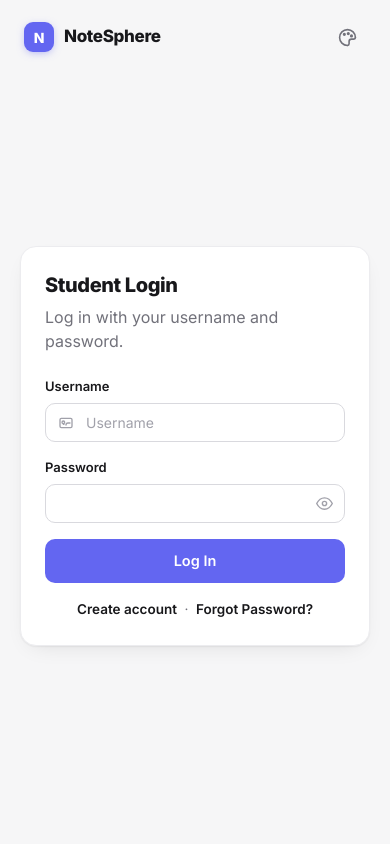
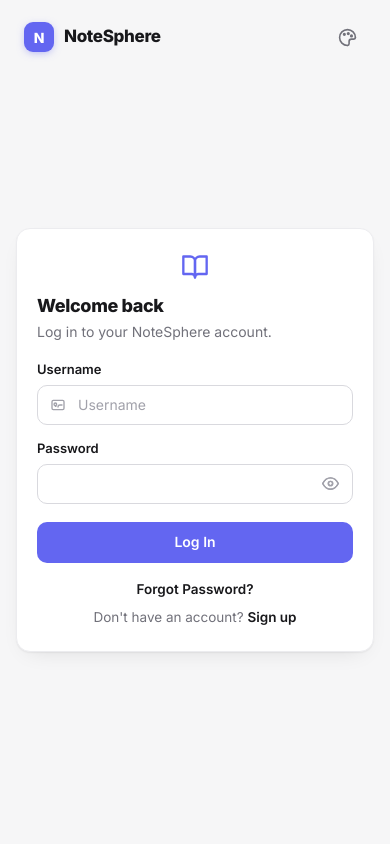
Before and after one commit to ameenul-hashim/notesphere, a Django app: page /login/ in a window 390 px wide. Run offline with Django 5.2, Linux system fonts and the light colour scheme; some libraries are stand-ins or nearby versions.

Commit message:
Improve login page, add password toggle, fix mobile auth layout
- Redesign login page with book icon brand, better spacing
- Add password show/hide eye toggle to all password fields
- Improve mobile auth layout: tighter padding, no scroll
- Add auth-header-brand CSS class
- Add initInlinePasswordToggles JS handler

```diff
--- a/static/css/app.css
+++ b/static/css/app.css
@@ -1117,6 +1117,13 @@ p {
   font-weight: 800;
 }
 
+.auth-header-brand {
+  display: flex;
+  align-items: center;
+  justify-content: center;
+  margin-bottom: 14px;
+}
+
 .auth-sub {
   margin: 4px 0 22px;
   font-size: 14px;
@@ -1156,6 +1163,65 @@ p {
 .input-wrap:focus-within .input-icon {
   color: var(--primary);
   transform: scale(1.08);
+}
+
+/* Password toggle */
+.input-wrap--password .input {
+  padding-right: 40px;
+}
+.password-toggle {
+  position: absolute;
+  right: 8px;
+  top: 50%;
+  transform: translateY(-50%);
+  display: flex;
+  align-items: center;
+  justify-content: center;
+  width: 30px;
+  height: 30px;
+  border: none;
+  background: transparent;
+  color: var(--text-faint);
+  cursor: pointer;
+  border-radius: 4px;
+  transition: color 0.15s ease, background 0.15s ease;
+  padding: 0;
+}
+.password-toggle:hover {
+  color: var(--text);
+  background: var(--surface-2);
+}
+.password-toggle:focus-visible {
+  outline: 2px solid var(--primary);
+  outline-offset: 1px;
+}
+
+/* Auth page mobile optimizations */
+@media (max-width: 480px) {
+  .auth-main {
+    padding: 60px 16px 24px;
+    min-height: 100dvh;
+  }
+  .auth-card {
+    padding: 24px 20px;
+    border-radius: 14px;
+  }
+  .auth-card--wide {
+    max-width: 100%;
+  }
+  .auth-title {
+    font-size: 18px;
+  }
+  .auth-sub {
+    margin-bottom: 18px;
+  }
+  .field {
+    margin-bottom: 14px;
+  }
+  .btn-lg {
+    padding: 11px 20px;
+    font-size: 14px;
+  }
 }
 
 /* Inline non-field error box */
--- a/static/js/main.js
+++ b/static/js/main.js
@@ -402,9 +402,30 @@
   }
 
 
+  /* ---------- Inline password toggle (from _field.html template) ---------- */
+  function initInlinePasswordToggles() {
+    document.querySelectorAll(".password-toggle").forEach(function (btn) {
+      var wrap = btn.closest(".input-wrap--password");
+      if (!wrap) return;
+      var input = wrap.querySelector("input");
+      if (!input) return;
+      var eyeOpen = btn.querySelector(".pw-eye-open");
+      var eyeClosed = btn.querySelector(".pw-eye-closed");
+      btn.addEventListener("click", function () {
+        var visible = input.type === "text";
+        input.type = visible ? "password" : "text";
+        if (eyeOpen) eyeOpen.style.display = visible ? "" : "none";
+        if (eyeClosed) eyeClosed.style.display = visible ? "none" : "";
+        input.focus();
+      });
+    });
+  }
+
+
   document.addEventListener("DOMContentLoaded", function () {
     modalEl = document.getElementById("modal");
     initPasswordToggles();
+    initInlinePasswordToggles();
     initSidebar();
     initToasts();
     initSidebarCollapse();
--- a/templates/_field.html
+++ b/templates/_field.html
@@ -3,7 +3,7 @@
     <label for="{{ field.id_for_label }}" class="field-label">{{ field.label }}</label>
   {% endif %}
   {% if icon %}
-    <div class="input-wrap">
+    <div class="input-wrap{% if icon == 'lock' %} input-wrap--password{% endif %}">
       <svg class="input-icon" viewBox="0 0 24 24" fill="none" stroke="currentColor" stroke-width="2" stroke-linecap="round" stroke-linejoin="round" aria-hidden="true">
         {% if icon == "user" %}
           <path d="M20 21v-2a4 4 0 0 0-4-4H8a4 4 0 0 0-4 4v2"/><circle cx="12" cy="7" r="4"/>
@@ -20,6 +20,17 @@
         {% endif %}
       </svg>
       {{ field }}
+      {% if icon == "lock" %}
+        <button type="button" class="password-toggle" aria-label="Toggle password visibility" tabindex="-1">
+          <svg class="pw-eye-open" viewBox="0 0 24 24" fill="none" stroke="currentColor" stroke-width="2" stroke-linecap="round" stroke-linejoin="round" width="16" height="16">
+            <path d="M1 12s4-8 11-8 11 8 11 8-4 8-11 8-11-8-11-8z"/><circle cx="12" cy="12" r="3"/>
+          </svg>
+          <svg class="pw-eye-closed" viewBox="0 0 24 24" fill="none" stroke="currentColor" stroke-width="2" stroke-linecap="round" stroke-linejoin="round" width="16" height="16" style="display:none">
+            <path d="M17.94 17.94A10.07 10.07 0 0 1 12 20c-7 0-11-8-11-8a18.45 18.45 0 0 1 5.06-5.94M9.9 4.24A9.12 9.12 0 0 1 12 4c7 0 11 8 11 8a18.5 18.5 0 0 1-2.16 3.19m-6.72-1.07a3 3 0 1 1-4.24-4.24"/>
+            <line x1="1" y1="1" x2="23" y2="23"/>
+          </svg>
+        </button>
+      {% endif %}
     </div>
   {% else %}
     {{ field }}
--- a/templates/accounts/login.html
+++ b/templates/accounts/login.html
@@ -2,8 +2,13 @@
 {% block title %}Login | NoteSphere{% endblock %}
 {% block content %}
 <div class="auth-card">
-  <h1 class="auth-title">Student Login</h1>
-  <p class="text-muted mt-2 mb-6">Log in with your username and password.</p>
+  <div class="auth-header-brand">
+    <svg viewBox="0 0 24 24" fill="none" stroke="currentColor" stroke-width="2" stroke-linecap="round" stroke-linejoin="round" width="28" height="28" style="color:var(--primary)">
+      <path d="M2 3h6a4 4 0 0 1 4 4v14a3 3 0 0 0-3-3H2z"/><path d="M22 3h-6a4 4 0 0 0-4 4v14a3 3 0 0 1 3-3h7z"/>
+    </svg>
+  </div>
+  <h1 class="auth-title">Welcome back</h1>
+  <p class="auth-sub">Log in to your NoteSphere account.</p>
 
   {% include "_form_errors.html" %}
 
@@ -11,13 +16,14 @@
     {% csrf_token %}
     {% include "_field.html" with field=form.username icon="id" %}
     {% include "_field.html" with field=form.password icon="lock" %}
-    <button type="submit" class="btn btn-primary btn-block btn-lg">Log In</button>
+    <button type="submit" class="btn btn-primary btn-block btn-lg" style="margin-top:4px">Log In</button>
   </form>
 
   <p class="form-note">
-    <a href="{% url 'accounts:signup' %}">Create account</a>
-    <span class="text-muted">&nbsp;&middot;&nbsp;</span>
     <a href="{% url 'accounts:forgot_password' %}">Forgot Password?</a>
+  </p>
+  <p class="form-note" style="margin-top:8px">
+    Don't have an account? <a href="{% url 'accounts:signup' %}">Sign up</a>
   </p>
 </div>
 {% endblock %}
```
